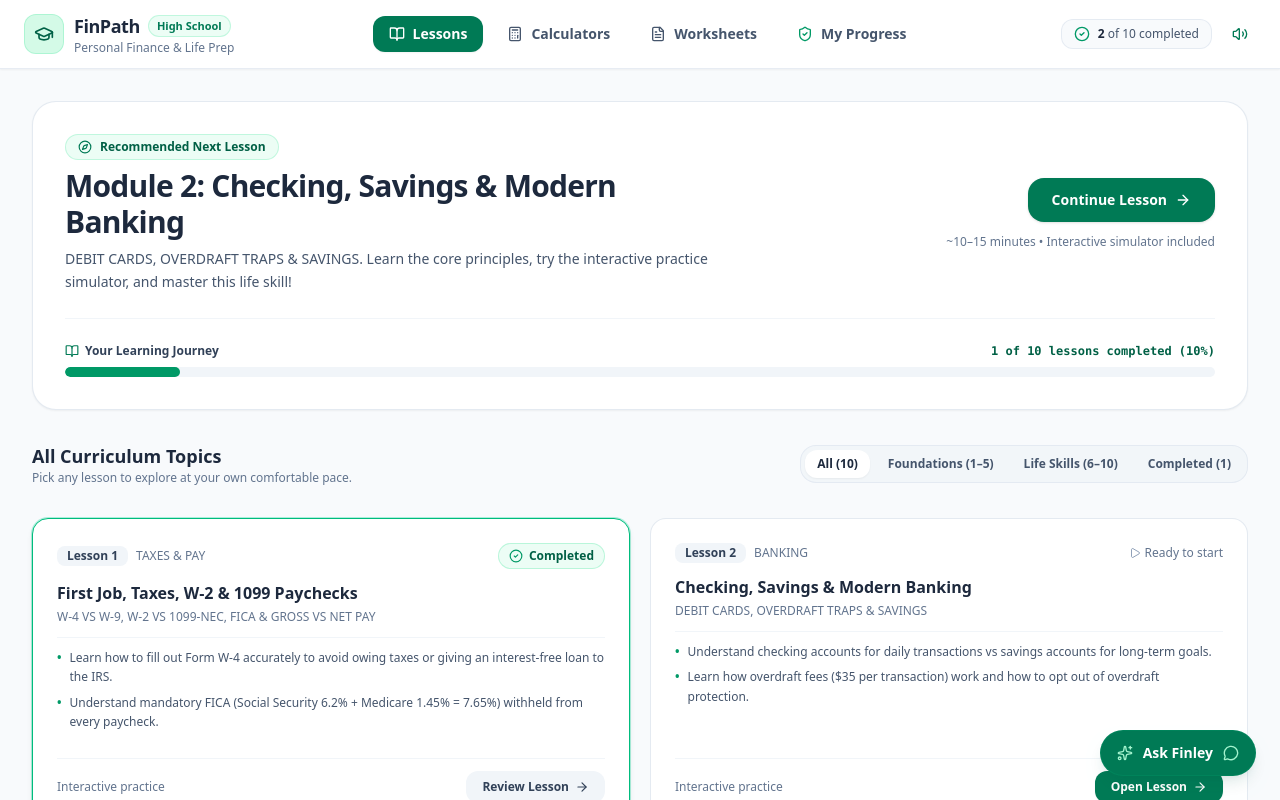
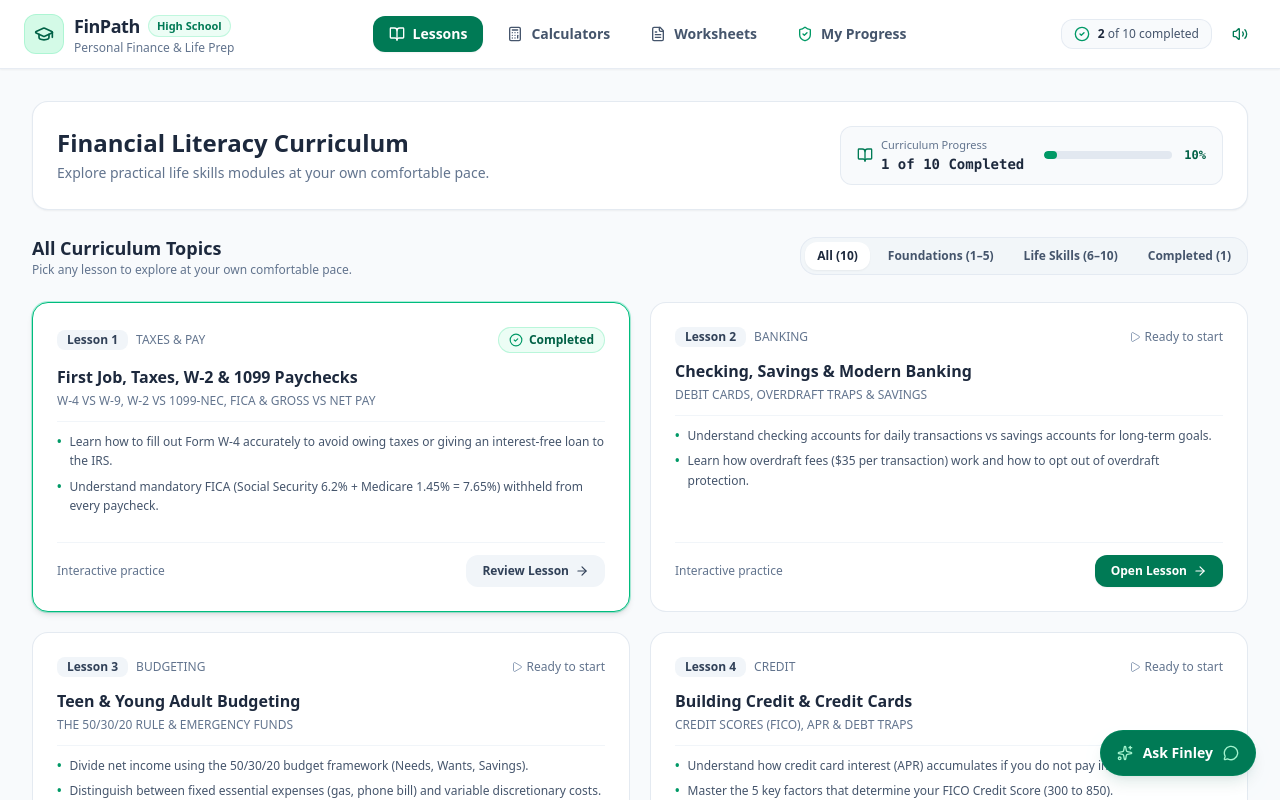
Before and after one commit to ealimon/FinPath-High-School, a React (Vite) app: page / in a window 1280 px wide. Shown: the top 800 px of the page. Built offline with nearby package versions, Linux system fonts and the light colour scheme.

Commit message:
feat(ui): remove redundant recommended module card
Remove the "Recommended Next Lesson" section from the ModulesGridView to streamline the interface and improve visual hierarchy.

```diff
--- a/src/components/ModulesGridView.tsx
+++ b/src/components/ModulesGridView.tsx
@@ -1,5 +1,5 @@
 import React, { useState } from 'react';
-import { CheckCircle2, Play, BookOpen, ArrowRight, Sparkles, Compass } from 'lucide-react';
+import { CheckCircle2, Play, BookOpen, ArrowRight } from 'lucide-react';
 import { ModuleData } from '../types';
 
 interface Props {
@@ -21,9 +21,6 @@
   const totalCount = modules.length;
   const progressPercent = Math.round((completedCount / totalCount) * 100);
 
-  // Find the next recommended module to study (first not-done module, or module 1)
-  const nextUpModule = modules.find((m) => m.status !== 'DONE') || modules[0];
-
   // Filter modules based on user choice
   const filteredModules = modules.filter((m) => {
     if (filter === 'foundations') return m.id <= 5;
@@ -33,54 +30,31 @@
   });
 
   return (
-    <div className="space-y-8">
-      {/* CALM FOCUS CARD: CONTINUE WHERE YOU LEFT OFF */}
-      <div className="bg-white border border-slate-200/90 rounded-3xl p-6 sm:p-8 shadow-xs relative overflow-hidden">
-        <div className="flex flex-col md:flex-row items-start md:items-center justify-between gap-6">
-          <div className="space-y-2 max-w-2xl">
-            <div className="inline-flex items-center gap-2 px-3 py-1 rounded-full bg-emerald-50 text-emerald-800 text-xs font-semibold border border-emerald-200/60">
-              <Compass className="w-3.5 h-3.5 text-emerald-700" />
-              <span>Recommended Next Lesson</span>
-            </div>
-            <h2 className="text-2xl sm:text-3xl font-bold text-slate-800 tracking-tight">
-              Module {nextUpModule.id}: {nextUpModule.title}
-            </h2>
-            <p className="text-sm text-slate-600 leading-relaxed">
-              {nextUpModule.subtitle}. Learn the core principles, try the interactive practice simulator, and master this life skill!
-            </p>
-          </div>
-
-          <div className="flex flex-col sm:flex-row md:flex-col items-stretch sm:items-center md:items-end gap-3 w-full md:w-auto shrink-0">
-            <button
-              onClick={() => onSelectModule(nextUpModule.id)}
-              className="bg-emerald-700 hover:bg-emerald-800 text-white font-semibold px-6 py-3 rounded-2xl shadow-sm transition-all hover:scale-102 flex items-center justify-center gap-2 cursor-pointer text-sm"
-            >
-              <span>{nextUpModule.status === 'DONE' ? 'Review Lesson' : 'Continue Lesson'}</span>
-              <ArrowRight className="w-4 h-4" />
-            </button>
-            <span className="text-xs text-slate-500 text-center md:text-right">
-              ~10–15 minutes • Interactive simulator included
-            </span>
-          </div>
+    <div className="space-y-6">
+      {/* CURRICULUM OVERVIEW HEADER */}
+      <div className="bg-white border border-slate-200/90 rounded-2xl p-5 sm:p-6 shadow-xs flex flex-col sm:flex-row items-start sm:items-center justify-between gap-4">
+        <div>
+          <h2 className="text-xl sm:text-2xl font-bold text-slate-800">Financial Literacy Curriculum</h2>
+          <p className="text-xs sm:text-sm text-slate-500 mt-1">
+            Explore practical life skills modules at your own comfortable pace.
+          </p>
         </div>
 
-        {/* PROGRESS OVERVIEW BAR */}
-        <div className="mt-6 pt-6 border-t border-slate-100 space-y-2">
-          <div className="flex justify-between items-center text-xs font-medium text-slate-600">
-            <span className="flex items-center gap-1.5 text-slate-700 font-semibold">
-              <BookOpen className="w-3.5 h-3.5 text-emerald-700" />
-              Your Learning Journey
-            </span>
-            <span className="text-emerald-800 font-semibold font-mono">
-              {completedCount} of {totalCount} lessons completed ({progressPercent}%)
-            </span>
+        <div className="flex items-center gap-3 bg-slate-50 border border-slate-200/80 px-4 py-2.5 rounded-xl w-full sm:w-auto justify-between sm:justify-start">
+          <div className="flex items-center gap-2">
+            <BookOpen className="w-4 h-4 text-emerald-700" />
+            <div>
+              <div className="text-[11px] text-slate-500 font-medium">Curriculum Progress</div>
+              <div className="text-xs sm:text-sm font-bold text-slate-800 font-mono">{completedCount} of {totalCount} Completed</div>
+            </div>
           </div>
-          <div className="w-full bg-slate-100 rounded-full h-2.5 overflow-hidden">
+          <div className="w-24 sm:w-32 bg-slate-200 rounded-full h-2 overflow-hidden ml-2">
             <div
               className="bg-emerald-600 h-full rounded-full transition-all duration-500"
               style={{ width: `${progressPercent}%` }}
             />
           </div>
+          <span className="text-xs font-semibold text-emerald-800 font-mono">{progressPercent}%</span>
         </div>
       </div>
 
```
